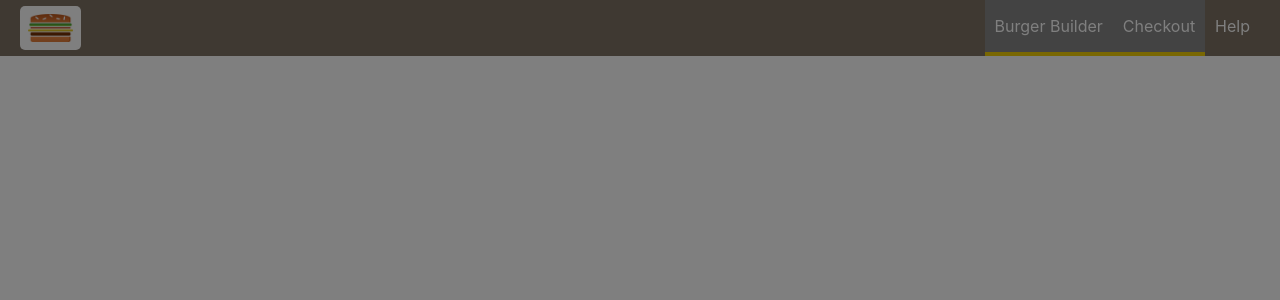
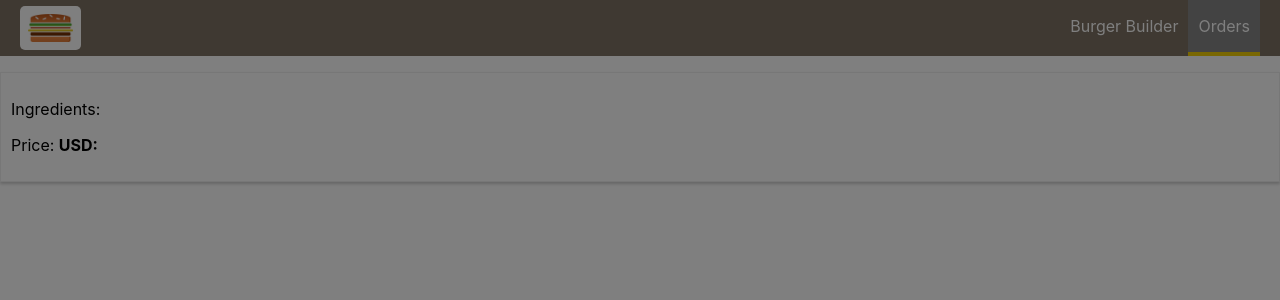
Before and after one commit to tiansiyu0210/react-burger, a React (Create React App) app: page /orders in a window 1280 px wide. Shown: the top 300 px of the page. Built offline with nearby package versions, Linux system fonts and the light colour scheme.

Commit message:
256. Adding an Orders Page 257. Implementing Navigation Links

```diff
--- a/src/App.js
+++ b/src/App.js
@@ -2,6 +2,7 @@ import React, { Component } from 'react';
 import Layout from './hoc/Layout/Layout';
 import BurgerBuilder from "./container/BurgerBuilder/BurgerBuilder";
 import Checkout from "./container/Checkout/Checkout";
+import Orders from './container/Order/Orders'
 import {Route, Switch} from 'react-router-dom'
 
 class App extends Component {
@@ -12,6 +13,7 @@ class App extends Component {
               <Switch>
                   {/*history, location and match only in Checkout and BurgerBuilder*/}
                   <Route path="/checkout" component={ Checkout }/>
+                  <Route path="/orders" component={ Orders }/>
                   <Route path="/" exact component={ BurgerBuilder }/>
               </Switch>
           </Layout>
--- a/src/component/Navigation/NavigationItems/NavigationItem/NavigationItem.js
+++ b/src/component/Navigation/NavigationItems/NavigationItem/NavigationItem.js
@@ -1,9 +1,13 @@
 import React from 'react'
 import classes from './NavigationItem.module.css'
+import { NavLink } from "react-router-dom";
 
 const navigationItem = (props) => (
     <li className={classes.NavigationItem}>
-        <a href={props.link} className={props.active ? classes.active : null}> {props.children} </a>
+        <NavLink to={props.link}
+                 activeClassName={classes.active}
+                 exact={props.exact}
+        > {props.children} </NavLink>
     </li>
 )
 
--- a/src/component/Navigation/NavigationItems/NavigationItems.js
+++ b/src/component/Navigation/NavigationItems/NavigationItems.js
@@ -4,9 +4,8 @@ import NavigationItem from './NavigationItem/NavigationItem'
 
 const navigationItems = (props) => (
     <ul className={classes.NavigationItems}>
-        <NavigationItem link="/" active>Burger Builder</NavigationItem>
-        <NavigationItem link="/" active>Checkout</NavigationItem>
-        <NavigationItem link="/">Help</NavigationItem>
+        <NavigationItem link='/' exact>Burger Builder</NavigationItem>
+        <NavigationItem link='/orders'>Orders</NavigationItem>
     </ul>
 )
 
--- /dev/null
+++ b/src/component/Order/Order.js
@@ -0,0 +1,11 @@
+import React from 'react';
+import classes from './Order.module.css'
+
+const order = (props) => (
+    <div className={classes.Order}>
+        <p>Ingredients:</p>
+        <p>Price: <strong>USD:</strong></p>
+    </div>
+);
+
+export default order;
--- /dev/null
+++ b/src/component/Order/Order.module.css
@@ -0,0 +1,8 @@
+.Order {
+    width: 100%;
+    box-sizing: border-box;
+    border: 1px solid #eee;
+    box-shadow: 0 2px 3px #cccccc;
+    padding: 10px;
+    margin: 10px auto;
+}
--- /dev/null
+++ b/src/container/Order/Orders.js
@@ -0,0 +1,18 @@
+import React, {Component} from "react";
+import Order from '../../component/Order/Order';
+
+class Orders extends Component {
+
+    render() {
+
+        return(
+
+            <Order/>
+
+        )
+
+    }
+
+}
+
+export default Orders;
```
